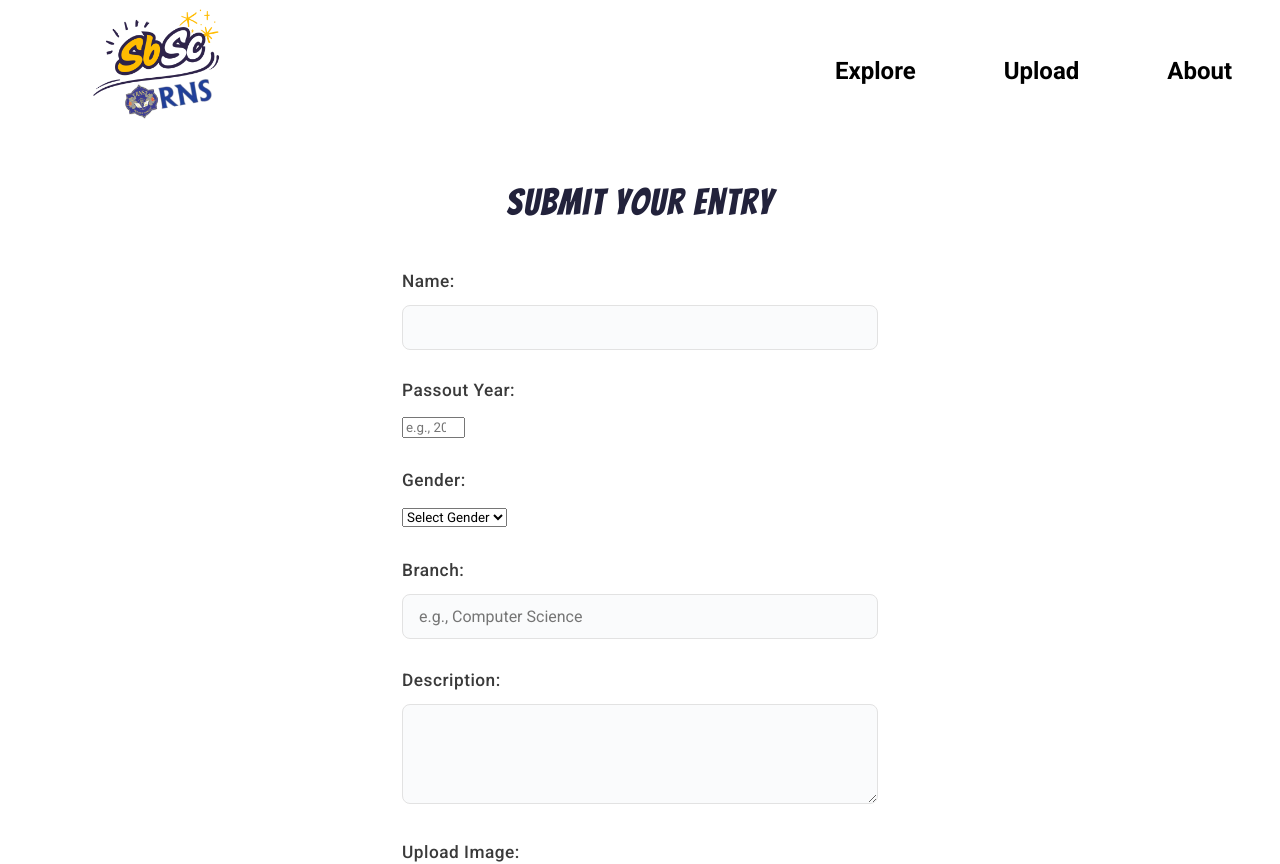
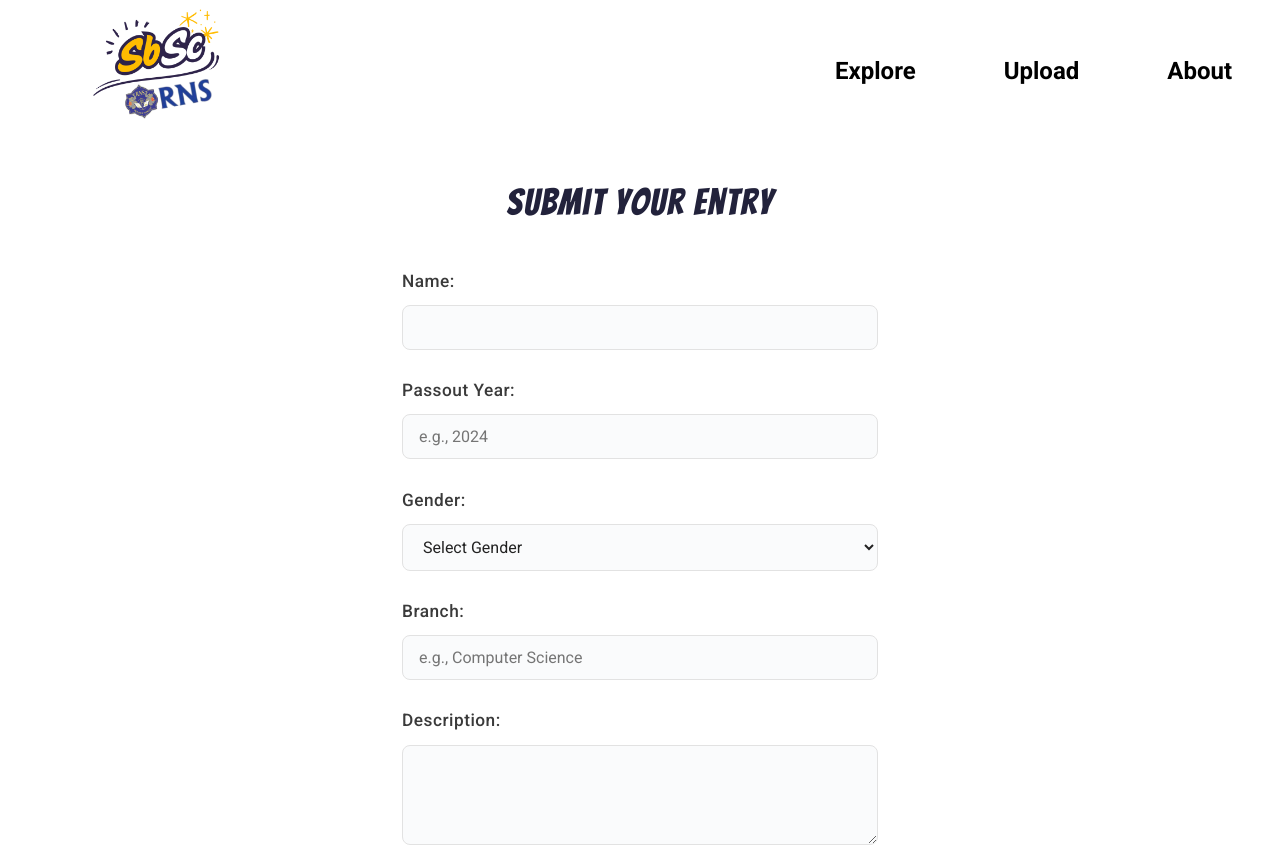
Before and after one commit to prateekkhenedcodes/sbsc, a React (Vite) app in the folder frontend/sbsc/: page /app/upload in a window 1280 px wide. Shown: the top 864 px of the page. Built offline with nearby package versions, Linux system fonts and the light colour scheme.

Commit message:
added the dropdwon to the select gender

```diff
--- a/frontend/sbsc/src/pages/Upload/Upload.css
+++ b/frontend/sbsc/src/pages/Upload/Upload.css
@@ -118,6 +118,42 @@
   outline: none;
 }
 
+.form-group select {
+  width: 100%;
+  padding: 0.75rem 1rem;
+  border: 1.5px solid #e2e2e2;
+  border-radius: 8px;
+  font-size: 1rem;
+  background: #fafbfc;
+  transition: border-color 0.2s, box-shadow 0.2s;
+  color: #222;
+}
+
+.form-group select:focus {
+  border-color: #3ec70b;
+  box-shadow: 0 0 0 2px rgba(62, 199, 11, 0.10);
+  outline: none;
+  background: #fff;
+}
+
+.form-group input[type="number"] {
+  width: 100%;
+  padding: 0.75rem 1rem;
+  border: 1.5px solid #e2e2e2;
+  border-radius: 8px;
+  font-size: 1rem;
+  background: #fafbfc;
+  transition: border-color 0.2s, box-shadow 0.2s;
+  color: #222;
+}
+
+.form-group input[type="number"]:focus {
+  border-color: #3ec70b;
+  box-shadow: 0 0 0 2px rgba(62, 199, 11, 0.10);
+  outline: none;
+  background: #fff;
+}
+
 
 
 @media (max-width: 600px) {
```
